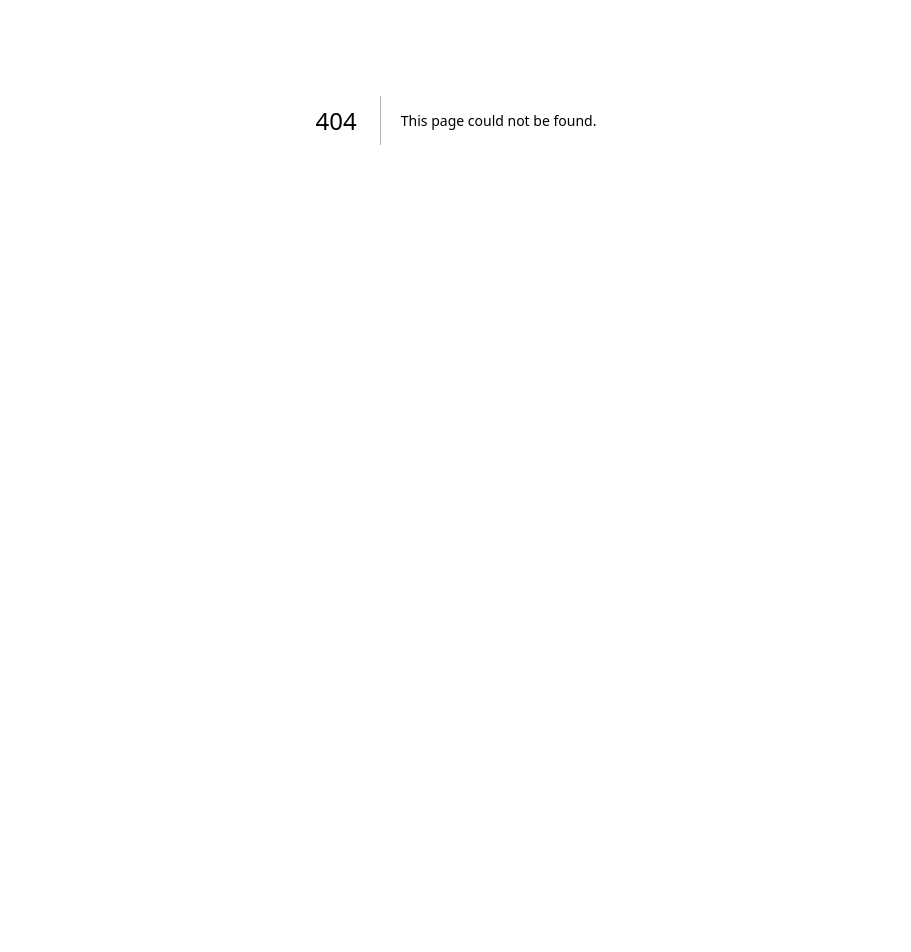
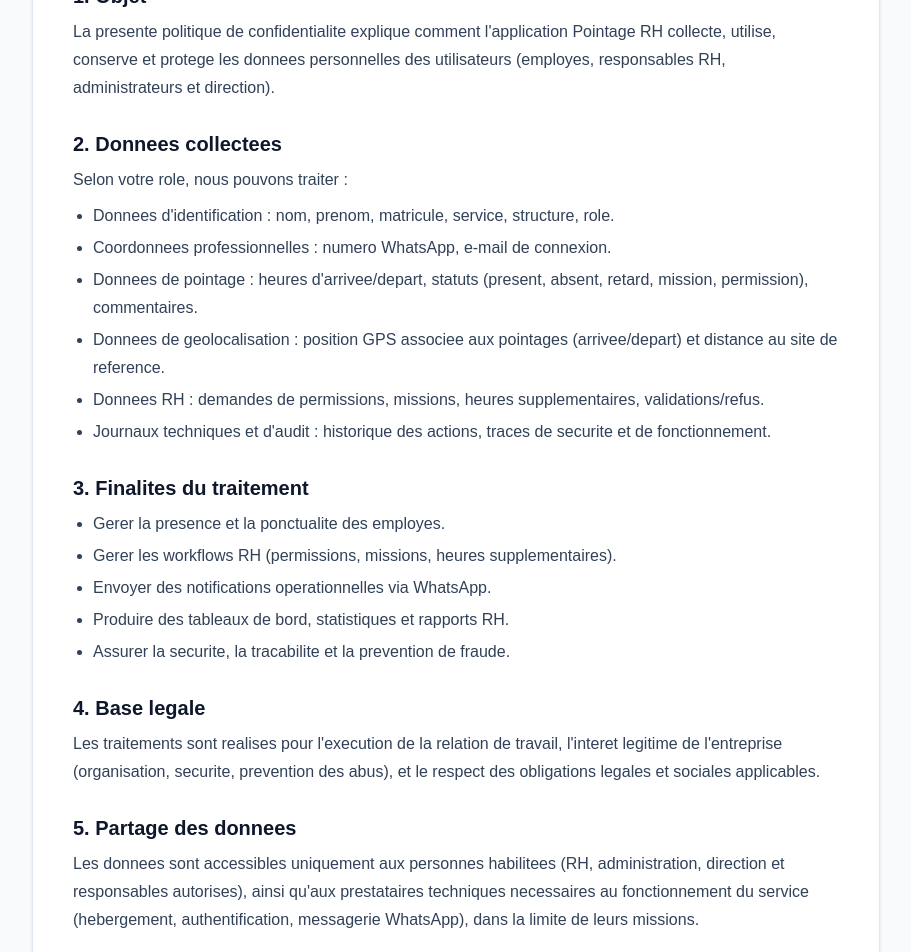
Before and after one commit to Junior620/app-pointage, a Next.js app: page /privacy in a window 1280 px wide. Before the commit this address had no page. Shown: the part 280-1232 px from the top of the page, without its empty margins (184-1095 px from the left). Before the commit the page ends 800 px from the top, so only its background shows below. Built offline with nearby package versions, Linux system fonts and the light colour scheme.

Commit message:
privacy page

```diff
--- /dev/null
+++ b/src/app/privacy/page.tsx
@@ -0,0 +1,183 @@
+import type { Metadata } from "next";
+import Link from "next/link";
+
+export const metadata: Metadata = {
+  title: "Politique de confidentialité | Pointage RH",
+  description:
+    "Politique de confidentialité de Pointage RH : données collectées, finalités, conservation et droits des utilisateurs.",
+};
+
+const updatedAt = "03 avril 2026";
+
+export default function PrivacyPage() {
+  return (
+    <main className="min-h-screen bg-slate-50">
+      <div className="mx-auto w-full max-w-4xl px-6 py-12 md:py-16">
+        <div className="rounded-2xl border border-slate-200 bg-white p-6 shadow-sm md:p-10">
+          <header className="mb-8 border-b border-slate-100 pb-6">
+            <p className="text-sm font-medium text-blue-700">Pointage RH</p>
+            <h1 className="mt-2 text-3xl font-bold tracking-tight text-slate-900 md:text-4xl">
+              Politique de confidentialite
+            </h1>
+            <p className="mt-3 text-sm text-slate-500">
+              Derniere mise a jour : {updatedAt}
+            </p>
+          </header>
+
+          <div className="space-y-7 text-sm leading-6 text-slate-700 md:text-base md:leading-7">
+            <section>
+              <h2 className="text-lg font-semibold text-slate-900 md:text-xl">
+                1. Objet
+              </h2>
+              <p className="mt-2">
+                La presente politique de confidentialite explique comment
+                l&apos;application Pointage RH collecte, utilise, conserve et
+                protege les donnees personnelles des utilisateurs (employes,
+                responsables RH, administrateurs et direction).
+              </p>
+            </section>
+
+            <section>
+              <h2 className="text-lg font-semibold text-slate-900 md:text-xl">
+                2. Donnees collectees
+              </h2>
+              <p className="mt-2">Selon votre role, nous pouvons traiter :</p>
+              <ul className="mt-2 list-disc space-y-1 pl-5">
+                <li>
+                  Donnees d&apos;identification : nom, prenom, matricule,
+                  service, structure, role.
+                </li>
+                <li>
+                  Coordonnees professionnelles : numero WhatsApp, e-mail de
+                  connexion.
+                </li>
+                <li>
+                  Donnees de pointage : heures d&apos;arrivee/depart, statuts
+                  (present, absent, retard, mission, permission), commentaires.
+                </li>
+                <li>
+                  Donnees de geolocalisation : position GPS associee aux
+                  pointages (arrivee/depart) et distance au site de reference.
+                </li>
+                <li>
+                  Donnees RH : demandes de permissions, missions, heures
+                  supplementaires, validations/refus.
+                </li>
+                <li>
+                  Journaux techniques et d&apos;audit : historique des actions,
+                  traces de securite et de fonctionnement.
+                </li>
+              </ul>
+            </section>
+
+            <section>
+              <h2 className="text-lg font-semibold text-slate-900 md:text-xl">
+                3. Finalites du traitement
+              </h2>
+              <ul className="mt-2 list-disc space-y-1 pl-5">
+                <li>
+                  Gerer la presence et la ponctualite des employes.
+                </li>
+                <li>
+                  Gerer les workflows RH (permissions, missions, heures
+                  supplementaires).
+                </li>
+                <li>
+                  Envoyer des notifications operationnelles via WhatsApp.
+                </li>
+                <li>
+                  Produire des tableaux de bord, statistiques et rapports RH.
+                </li>
+                <li>
+                  Assurer la securite, la tracabilite et la prevention de
+                  fraude.
+                </li>
+              </ul>
+            </section>
+
+            <section>
+              <h2 className="text-lg font-semibold text-slate-900 md:text-xl">
+                4. Base legale
+              </h2>
+              <p className="mt-2">
+                Les traitements sont realises pour l&apos;execution de la relation
+                de travail, l&apos;interet legitime de l&apos;entreprise
+                (organisation, securite, prevention des abus), et le respect des
+                obligations legales et sociales applicables.
+              </p>
+            </section>
+
+            <section>
+              <h2 className="text-lg font-semibold text-slate-900 md:text-xl">
+                5. Partage des donnees
+              </h2>
+              <p className="mt-2">
+                Les donnees sont accessibles uniquement aux personnes habilitees
+                (RH, administration, direction et responsables autorises), ainsi
+                qu&apos;aux prestataires techniques necessaires au fonctionnement du
+                service (hebergement, authentification, messagerie WhatsApp),
+                dans la limite de leurs missions.
+              </p>
+            </section>
+
+            <section>
+              <h2 className="text-lg font-semibold text-slate-900 md:text-xl">
+                6. Duree de conservation
+              </h2>
+              <p className="mt-2">
+                Les donnees sont conservees pendant la duree necessaire aux
+                finalites de gestion RH, puis archivees ou supprimees selon les
+                obligations legales, comptables, sociales et les politiques
+                internes de conservation.
+              </p>
+            </section>
+
+            <section>
+              <h2 className="text-lg font-semibold text-slate-900 md:text-xl">
+                7. Securite
+              </h2>
+              <p className="mt-2">
+                Nous mettons en place des mesures techniques et organisationnelles
+                raisonnables pour proteger les donnees : controle d&apos;acces,
+                journalisation, segmentation des roles, protection des secrets,
+                supervision et sauvegardes.
+              </p>
+            </section>
+
+            <section>
+              <h2 className="text-lg font-semibold text-slate-900 md:text-xl">
+                8. Vos droits
+              </h2>
+              <p className="mt-2">
+                Vous pouvez, selon la reglementation applicable, demander
+                l&apos;acces, la rectification, la limitation ou l&apos;opposition au
+                traitement de vos donnees, ainsi que toute clarification sur leur
+                usage.
+              </p>
+            </section>
+
+            <section>
+              <h2 className="text-lg font-semibold text-slate-900 md:text-xl">
+                9. Contact
+              </h2>
+              <p className="mt-2">
+                Pour toute question relative a la confidentialite ou a vos
+                donnees personnelles, contactez votre service RH ou
+                l&apos;administrateur de l&apos;application.
+              </p>
+            </section>
+          </div>
+
+          <footer className="mt-10 border-t border-slate-100 pt-6">
+            <Link
+              href="/login"
+              className="inline-flex rounded-lg bg-blue-600 px-4 py-2 text-sm font-medium text-white transition-colors hover:bg-blue-700"
+            >
+              Retour a la connexion
+            </Link>
+          </footer>
+        </div>
+      </div>
+    </main>
+  );
+}
```
